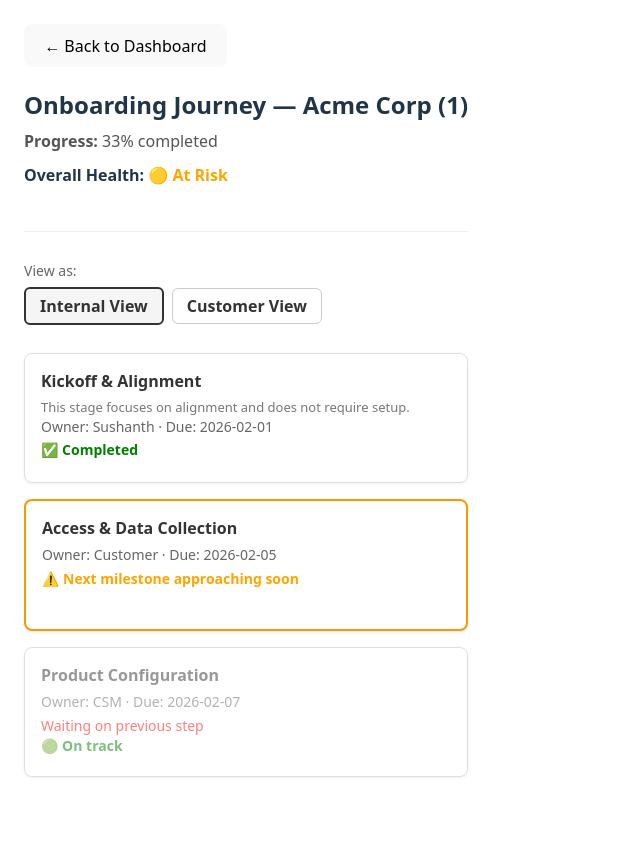
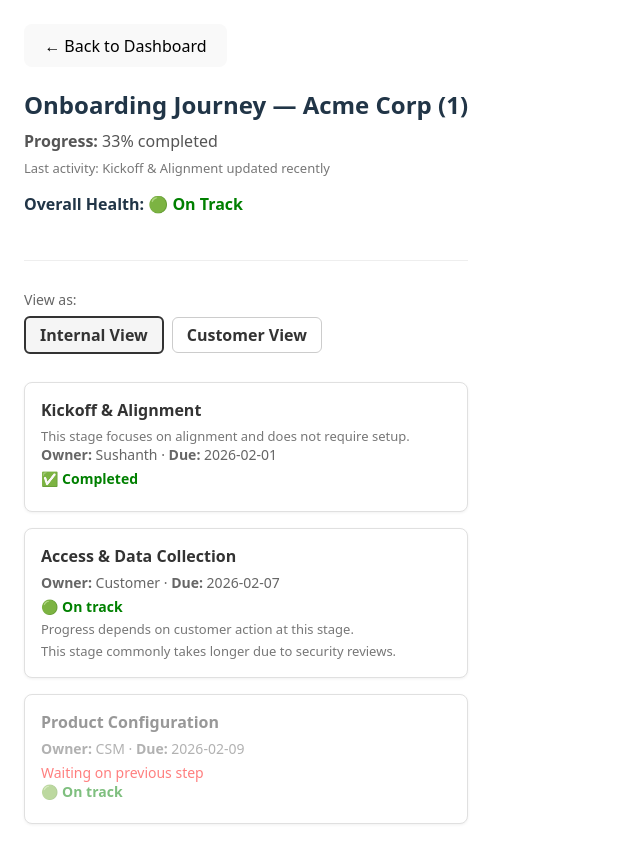
Before and after one commit to psysush10/onboarding-journey-spa, a React (Vite) app: page /journey/1 in a window 1280 px wide. Shown: the whole page, without its empty margins (0-640 px from the left). Before the commit the page ends 817 px from the top, so only its background shows below. Built offline with nearby package versions, Linux system fonts and the light colour scheme.

Commit message:
Day 4: Add momentum, consequence, and ownership signals to onboarding journey

```diff
--- a/src/pages/Journey.jsx
+++ b/src/pages/Journey.jsx
@@ -28,7 +28,7 @@
       name: "Access & Data Collection",
       dependsOn: ["kickoff"],
       owner: "Customer",
-      dueDate: "2026-02-05",
+      dueDate: "2026-02-07",
       tasks: [
         { id: 3, title: "Provide admin access", done: false },
         { id: 4, title: "Upload sample data", done: false },
@@ -39,7 +39,7 @@
       name: "Product Configuration",
       dependsOn: ["data"],
       owner: "CSM",
-      dueDate: "2026-02-07",
+      dueDate: "2026-02-09",
       tasks: [
         { id: 5, title: "Configure workflows", done: false },
         { id: 6, title: "Set user roles", done: false },
@@ -169,9 +169,10 @@
 )}
   {/* Metadata row */}
   <div style={{ fontSize: "14px", color: "#666", marginBottom: "4px" }}>
-    {view === "internal" && <>Owner: {stage.owner} · </>}
-    Due: {stage.dueDate}
+    {view === "internal" && <><strong>Owner: </strong>{stage.owner} · </>}
+    <strong>Due:</strong> {stage.dueDate}
   </div>
+
 
   {/* Blocked messaging */}
   {blocked && view === "internal" && (
@@ -213,12 +214,42 @@
     </div>
   )}
 
+  {view === "internal" && stage.owner === "Customer" && !isStageComplete(stage) && (
+  <div style={{ fontSize: "13px", color: "#777", marginTop: "4px" }}>
+    Progress depends on customer action at this stage.
+  </div>
+)}
+
+  {view === "internal" && risk === "due-soon" && (
+  <div style={{ fontSize: "13px", color: "#777", marginTop: "4px" }}>
+    Consider nudging the customer to avoid delays.
+  </div>
+)}
+
+{view === "internal" && risk === "overdue" && (
+  <div style={{ fontSize: "13px", color: "#777", marginTop: "4px" }}>
+    This delay may impact overall onboarding timelines.
+  </div>
+)}
+
+{view === "internal" && blocked && risk === "due-soon" && (
+  <div style={{ fontSize: "13px", color: "#777", marginTop: "4px" }}>
+    Consider checking in to unblock progress.
+  </div>
+)}
+
+{view === "internal" && stage.id === "data" && (
+  <div style={{ fontSize: "13px", color: "#777", marginTop: "4px" }}>
+    This stage commonly takes longer due to security reviews.
+  </div>
+)}
+
   {view === "customer" && (
     <div style={{ fontSize: "14px", color: "#999" }}>
       {isStageComplete(stage)
         ? "Completed"
         : blocked
-        ? "Upcoming"
+        ? "Waiting for previous step"
         : "In progress"}
     </div>
   )}
@@ -261,6 +292,16 @@
 // - progress
 // - overall health
 // ================================
+
+const lastUpdatedStage = journeyData.stages
+  .slice()
+  .reverse()
+  .find(stage => stage.tasks.some(t => t.done));
+
+const lastUpdatedLabel = lastUpdatedStage
+  ? `${lastUpdatedStage.name} updated recently`
+  : "No recent activity";
+
 export default function Journey() {
   const navigate = useNavigate();
   const { customerId } = useParams();
@@ -299,6 +340,9 @@
 
         <div style={{ color: "#555", marginBottom: "10px" }}>
           <strong>Progress:</strong> {progress}% completed
+          <p style={{ fontSize: "13px", color: "#777", marginTop: "6px" }}>
+  Last activity: {lastUpdatedLabel}
+</p>
         </div>
 
         {view === "internal" && (
@@ -319,6 +363,11 @@
               {health === "amber" && "🟡 At Risk"}
               {health === "green" && "🟢 On Track"}
             </span>
+            {view === "internal" && health !== "green" && (
+  <p style={{ fontSize: "13px", color: "#777", marginTop: "6px" }}>
+    This journey may need attention to maintain momentum.
+  </p>
+)}
           </div>
         )}
       </div>
```
Also changed, not shown: 1 other file (tests, documents, lock files or other folders).
